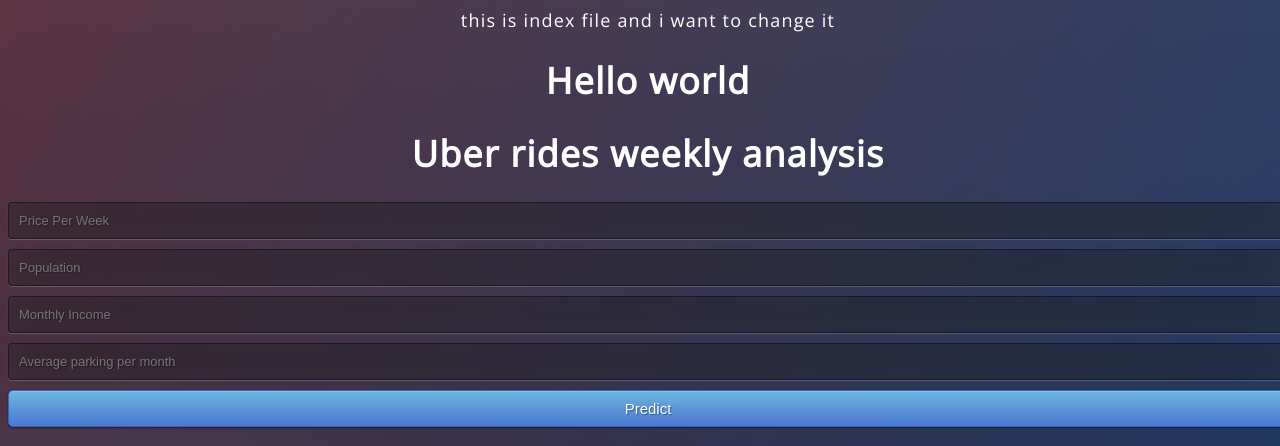
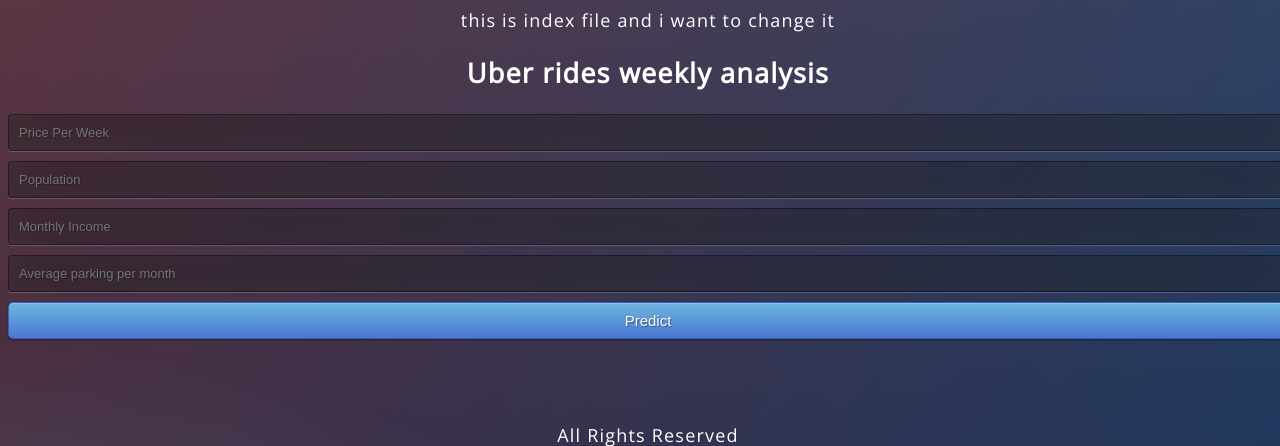
Before and after one commit to shivam030303/uber_rides, a Python web app: template templates/index.html in a window 1280 px wide. Shown: the top 446 px of the page. Run offline with Jinja, Linux system fonts and the light colour scheme; the template is opened without the code that fills it, so the values that code supplies are empty.

Commit message:
Improving the design and removing unwanted code

```diff
--- a/templates/index.html
+++ b/templates/index.html
@@ -7,8 +7,7 @@ this is index file and i want to change it
     <link rel="stylesheet" href="{{url_for('static',filename='css/style.css')}}"
 </head>
 <body>
-    <h1>Hello world</h1>
-<h1>Uber rides weekly analysis</h1>
+<h2>Uber rides weekly analysis</h2>
 <form action="{{url_for('predict')}}" method="post">
     <input type="text" name="Priceperweek" placeholder="Price Per Week" required="required">
     <input type="text" name="Population" placeholder="Population" required="required">
```
